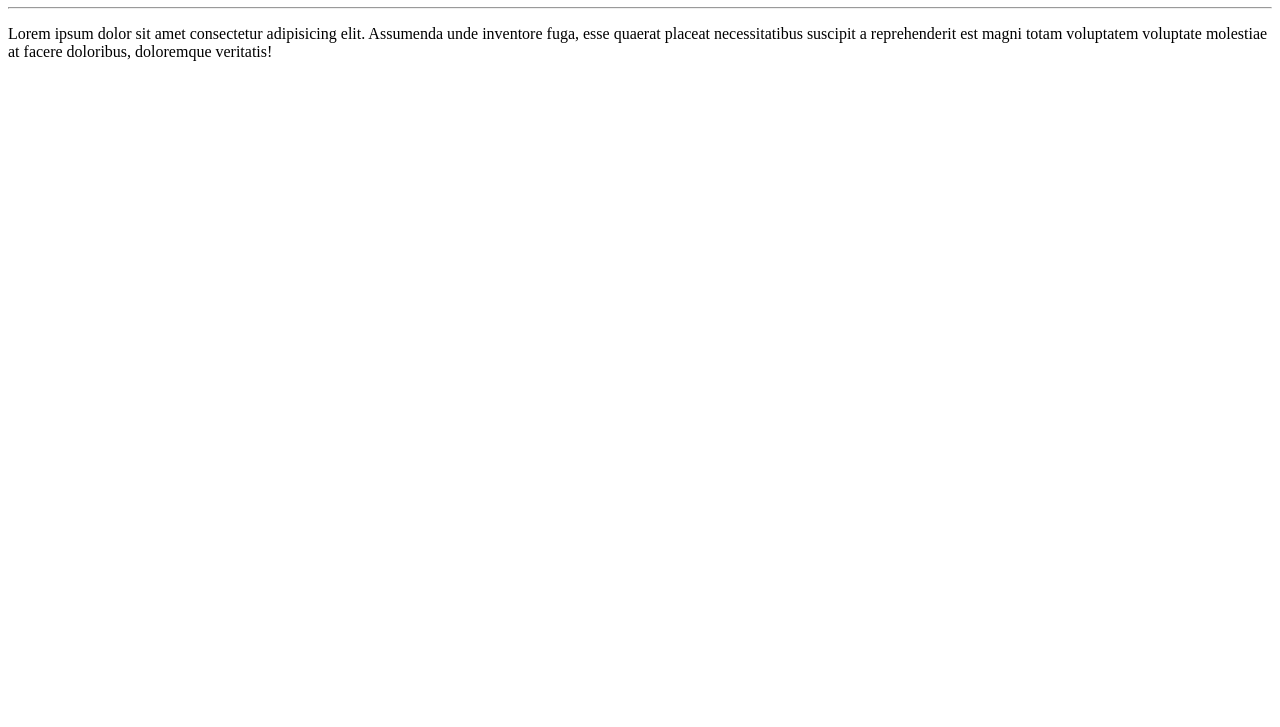
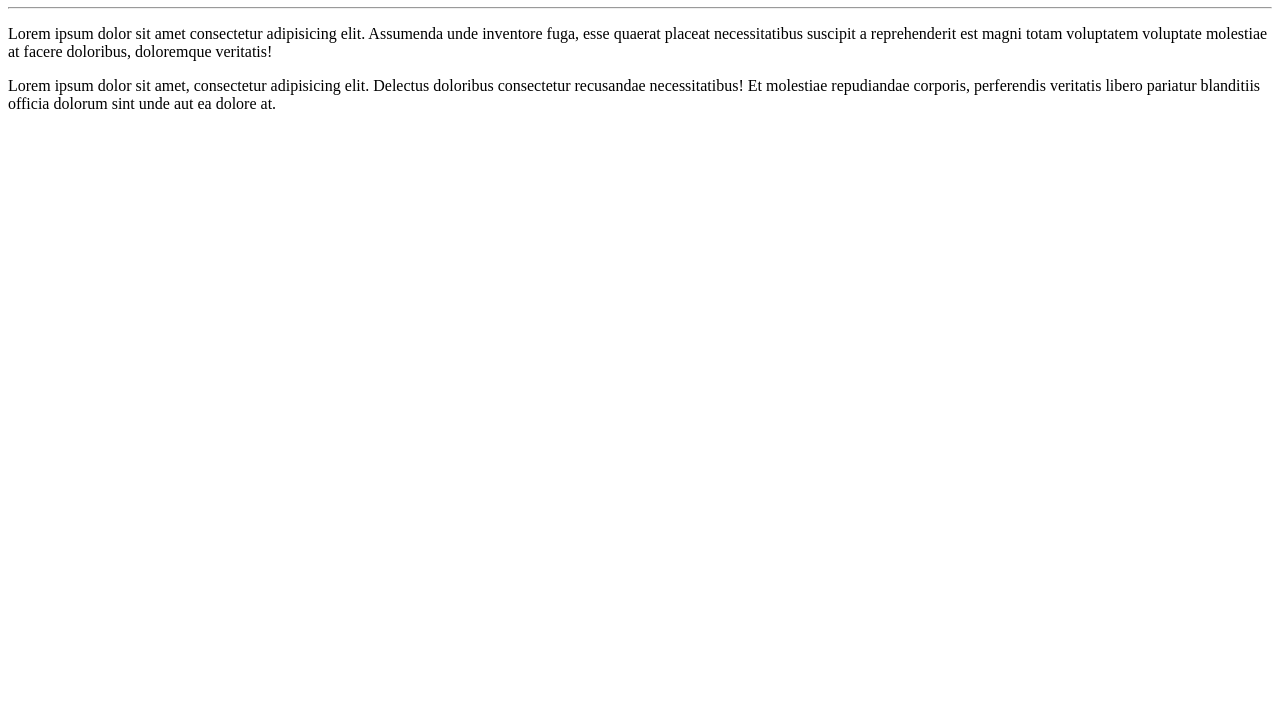
Before and after one commit to FelipeLimaR/Ola-Mundo, a plain HTML site: page site-exemplo/index.html in a window 1280 px wide. Shown: the part 73-800 px from the top of the page. Drawn offline with Linux system fonts and the light colour scheme.

Commit message:
adicionei um paragrafo

```diff
--- a/site-exemplo/index.html
+++ b/site-exemplo/index.html
@@ -10,6 +10,6 @@
     <h1>Olá, Mundo!</h1>
     <hr>
     <p>Lorem ipsum dolor sit amet consectetur adipisicing elit. Assumenda unde inventore fuga, esse quaerat placeat necessitatibus suscipit a reprehenderit est magni totam voluptatem voluptate molestiae at facere doloribus, doloremque veritatis!</p>
-
+    <p>Lorem ipsum dolor sit amet, consectetur adipisicing elit. Delectus doloribus consectetur recusandae necessitatibus! Et molestiae repudiandae corporis, perferendis veritatis libero pariatur blanditiis officia dolorum sint unde aut ea dolore at.</p>
 </body>
 </html>
```
